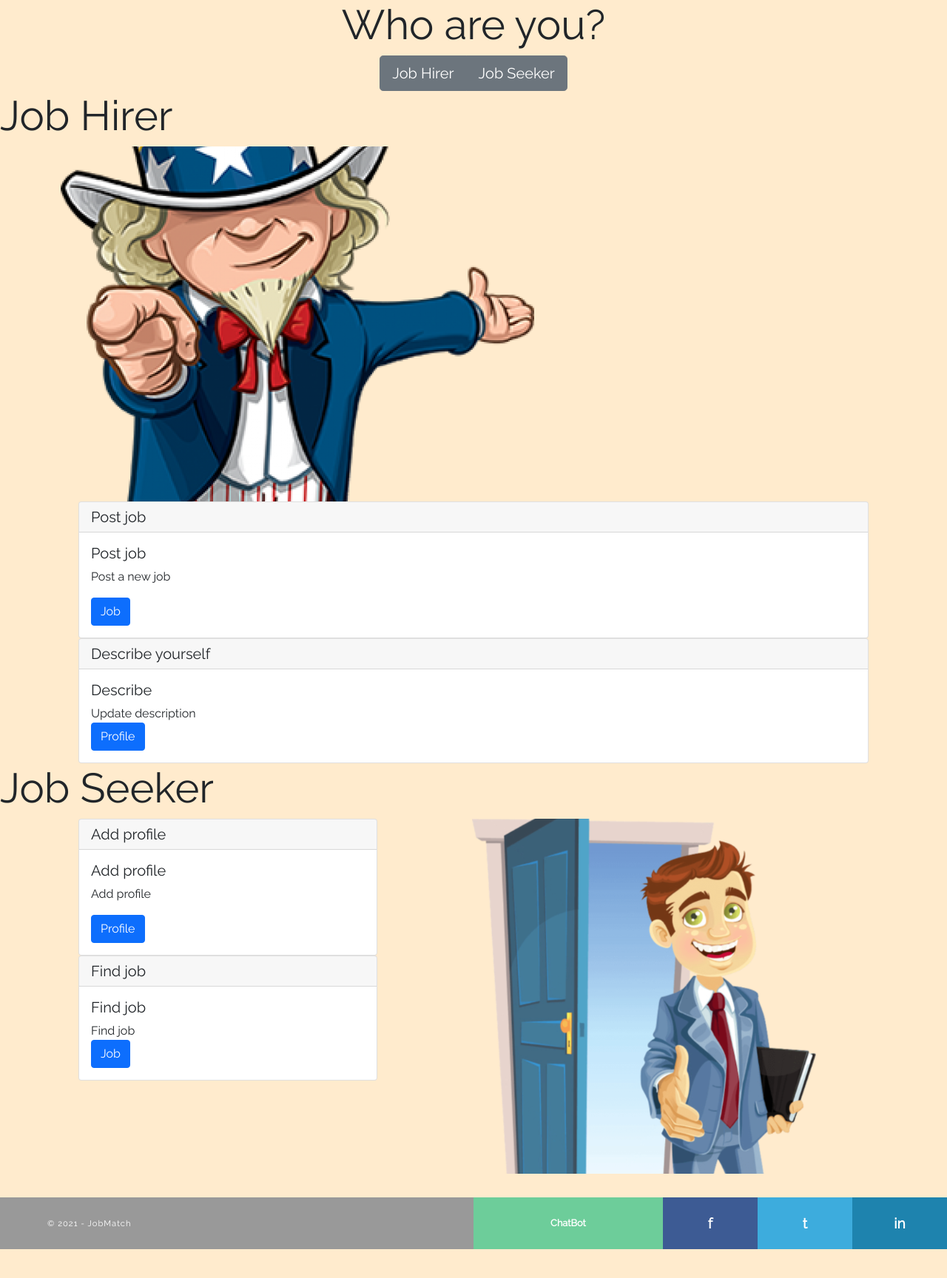
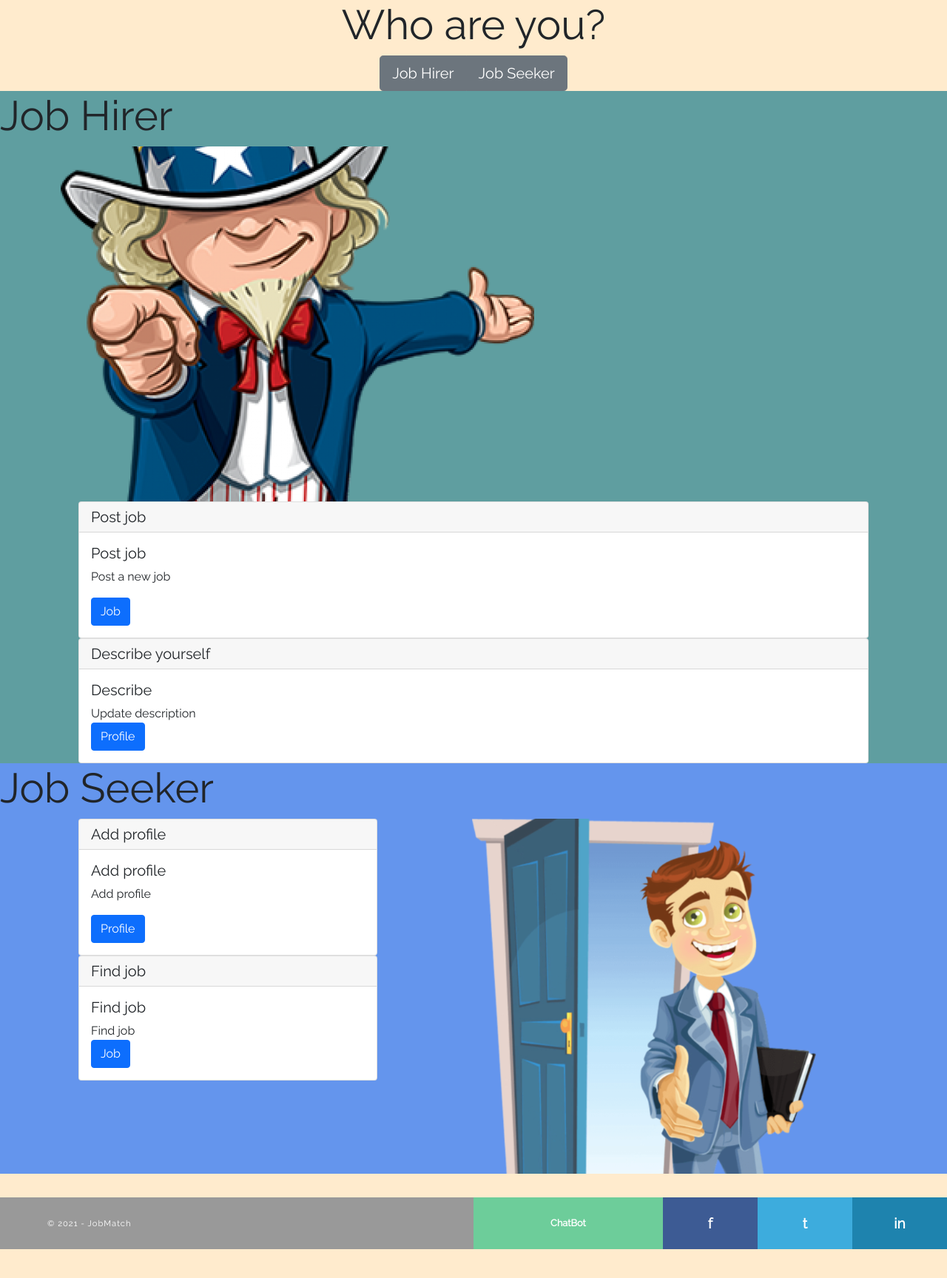
Before and after one commit to genwch/jmapp, a Flask app: page / in a window 1280 px wide. Shown: the part 58-1786 px from the top of the page at 74% size. Run offline with Flask 2, Linux system fonts and the light colour scheme; some libraries are stand-ins or nearby versions.

Commit message:
update css

```diff
--- a/jmapp/static/css/base.css
+++ b/jmapp/static/css/base.css
@@ -45,3 +45,16 @@ textarea:read-only {
   background: transparent !important;
   border: none !important;
 }
+
+#section-main {
+  height: 77%;
+}
+#section-jh {
+  height: 77%;
+  background-color: cadetblue;
+}
+
+#section-js {
+  height: 77%;
+  background-color: cornflowerblue;
+}
```
